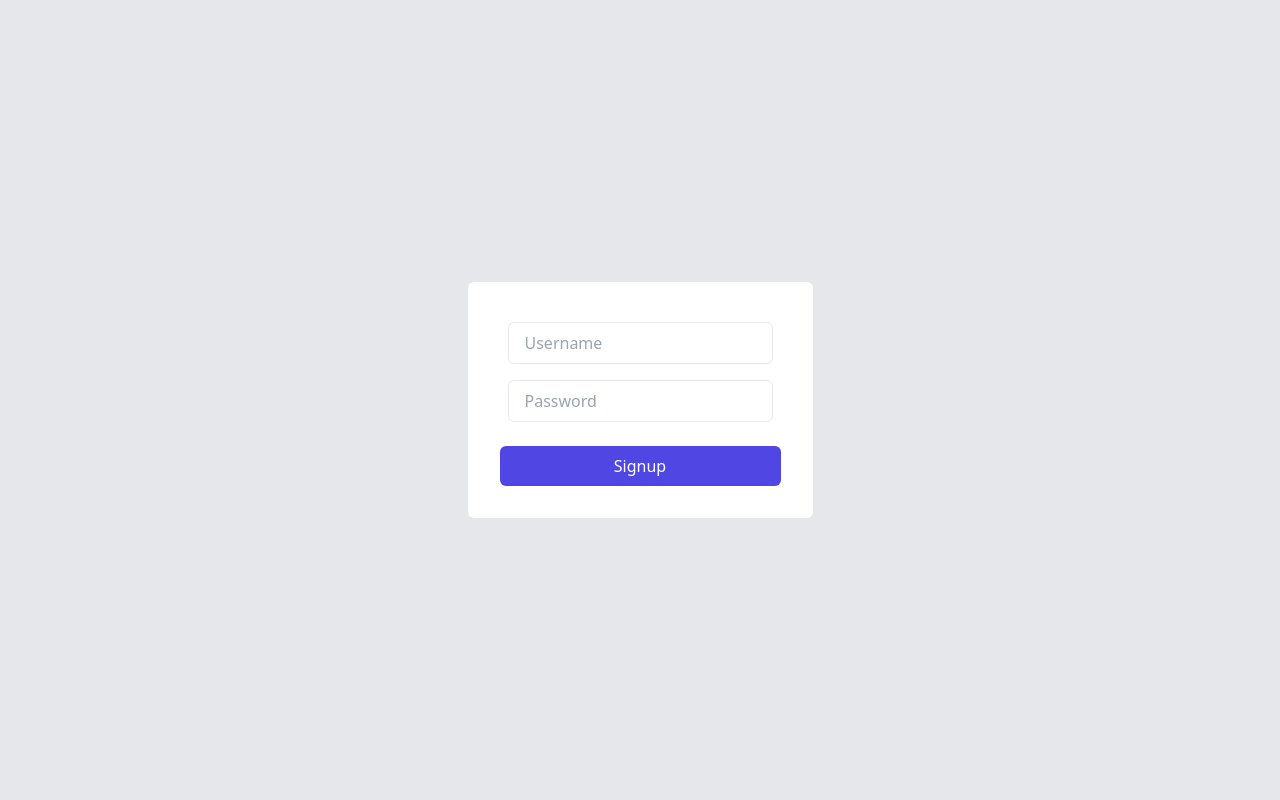
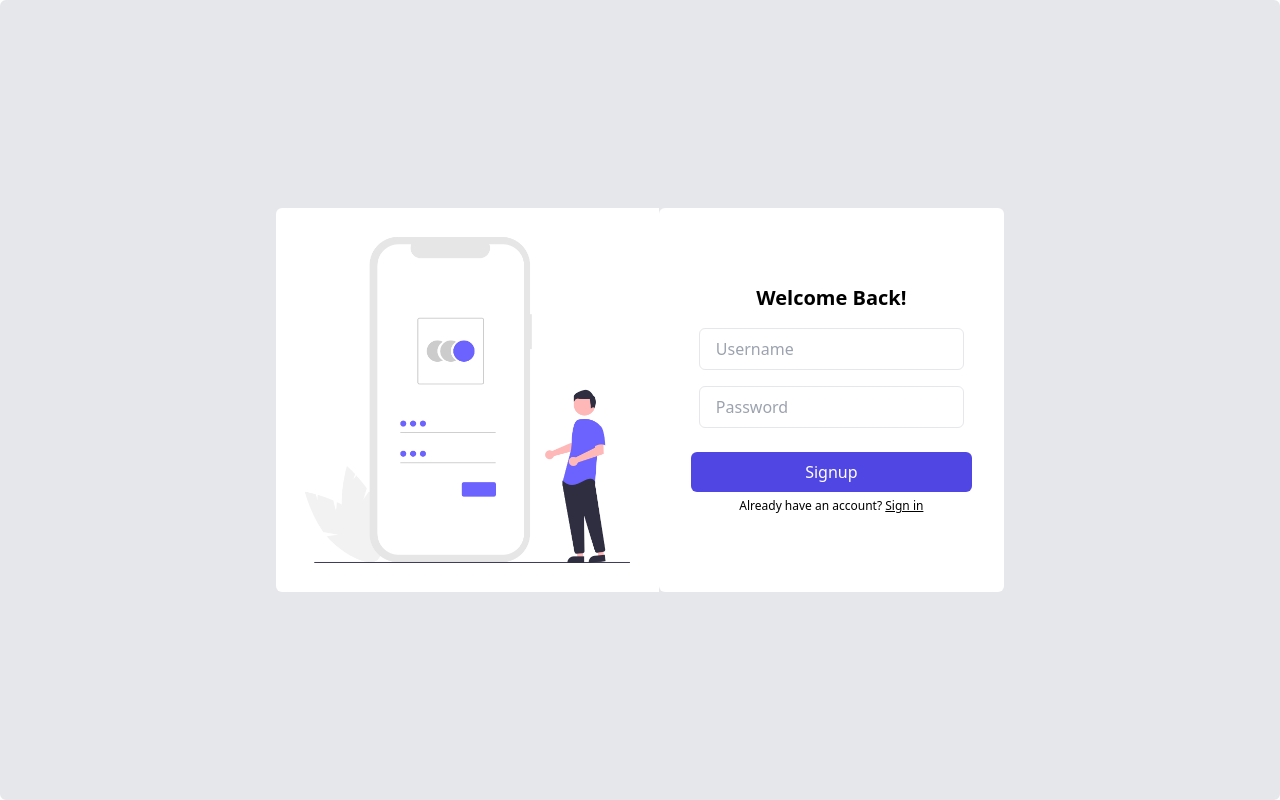
Before and after one commit to aniketkadale/secondbrain-v1, a React (Vite) app in the folder secondbrain-fe/: page /signup in a window 1280 px wide. Built offline with nearby package versions, Linux system fonts and the light colour scheme.

Commit message:
re-designed auth pages

```diff
--- a/secondbrain-fe/src/pages/Auth.tsx
+++ b/secondbrain-fe/src/pages/Auth.tsx
@@ -27,8 +27,18 @@ export const Signup = () => {
   };
 
   return (
-    <div className="flex justify-center items-center h-screen w-screen bg-gray-200">
-      <div className="bg-white rounded-md min-w-48 flex items-center justify-center flex-col p-8">
+    <div className="flex justify-center items-center h-screen w-screen bg-gray-200 border-2 rounded-md">
+      <div>
+        <img
+          className="h-96 rounded-tl-md rounded-bl-md"
+          src="/sign_up_png.png"
+          alt="sign up"
+        />
+      </div>
+      <div className="bg-white h-96 rounded-md flex items-center justify-center flex-col p-8">
+        <div className="flex justify-start mb-2">
+          <h1 className="text-xl font-semibold">Welcome Back!</h1>
+        </div>
         <Input reference={usernameRef} type="text" placeholder="Username" />
         <Input reference={passwordRef} type="password" placeholder="Password" />
         <div className="w-full mt-4">
@@ -39,6 +49,20 @@ export const Signup = () => {
             fullWidth={true}
             onClick={handleSignup}
           />
+        </div>
+
+        <div>
+          <span className="text-xs">
+            Already have an account?{" "}
+            <span
+              className="cursor-pointer hover:text-[#929DAD] underline"
+              onClick={() => {
+                navigate("/signin");
+              }}
+            >
+              Sign in
+            </span>
+          </span>
         </div>
       </div>
     </div>
@@ -70,7 +94,10 @@ export const Signin = () => {
   };
   return (
     <div className="flex justify-center items-center h-screen w-screen bg-gray-200">
-      <div className="bg-white rounded-md min-w-48 flex items-center justify-center flex-col p-8">
+      <div className="bg-white h-96 rounded-md flex items-center justify-center flex-col p-8">
+        <div className="flex justify-start mb-2">
+          <h1 className="text-xl font-semibold">Welcome Back!</h1>
+        </div>
         <Input reference={usernameRef} type="text" placeholder="Username" />
         <Input reference={passwordRef} type="password" placeholder="Password" />
         <div className="w-full mt-4">
@@ -82,6 +109,27 @@ export const Signin = () => {
             onClick={handleSignin}
           />
         </div>
+        <div>
+          <span className="text-xs">
+           Don't have an account?{" "}
+            <span
+              className="cursor-pointer hover:text-[#929DAD] underline"
+              onClick={() => {
+                navigate("/signup");
+              }}
+            >
+              Sign up
+            </span>
+          </span>
+        </div>
+      </div>
+
+      <div>
+        <img
+          className="h-96 rounded-tl-md rounded-bl-md"
+          src="/sign_up_png.png"
+          alt="sign up"
+        />
       </div>
     </div>
   );
```
Also changed, not shown: secondbrain-fe/public/sign_up_png.png (added).
